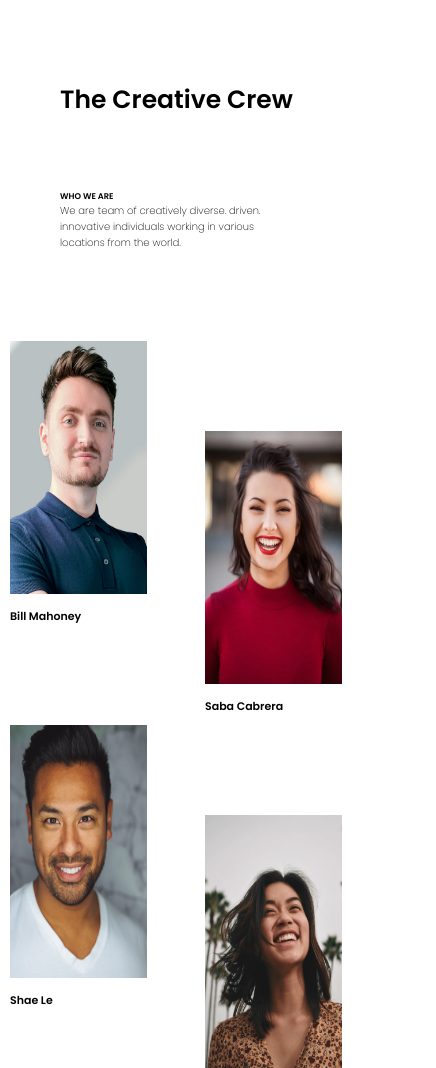
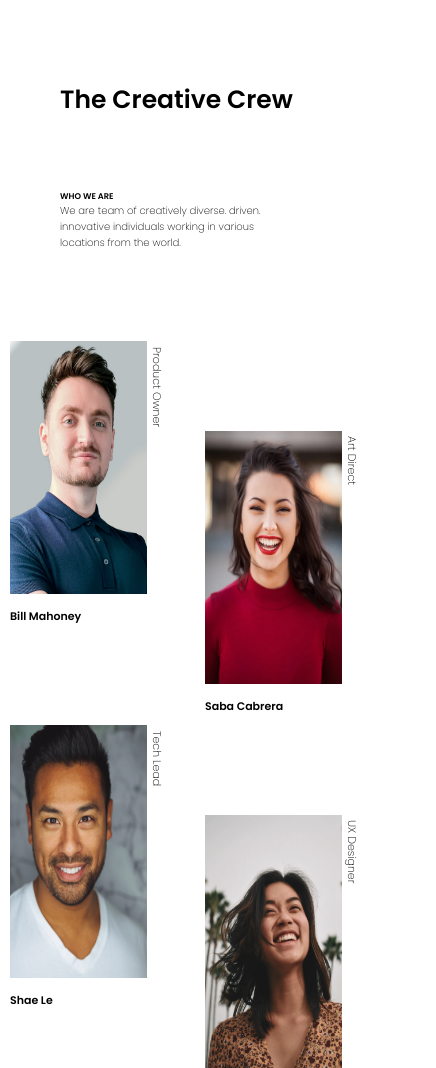
Before and after one commit to ShreyasLakhani/My-Team-Page, a plain HTML site: page index.html in a window 390 px wide. Shown: the top 1068 px of the page, 436 px wide, since content can reach past the window. Drawn offline with Linux system fonts and the light colour scheme.

Commit message:
Add files via upload

```diff
--- a/index.html
+++ b/index.html
@@ -13,7 +13,6 @@
 <body>
     <div class="container">
         <div class="top">
-
             <div class="top-1">
                 <h1>The Creative Crew</h1>
             </div>
@@ -25,35 +24,61 @@
             </div>
         </div>
         <div class="mid">
-
+            <div class="card">
                 <div>
                     <img src="Image/photo1.png" alt="" id="img1">
-                    <b><p>Bill Mahoney</p></b>
-
+                    <b>
+                        <p>Bill Mahoney</p>
+                    </b>
                 </div>
+                <div id="person_1"> Product Owner</div>
+            </div>
+            <div class="card">
                 <div>
                     <img src="Image/photo2.png" alt="" id="img2">
-                    <b><p>Saba Cabrera</p></b>
+                    <b>
+                        <p>Saba Cabrera</p>
+                    </b>
                 </div>
+                <div id="person_2">Art Direct</div>
+            </div>
+            <div class="card">
             <div>
                 <img src="Image/photo3.png" alt="" id="img3">
-                    <b><p>Shae Le</p></b>
+                <b>
+                    <p>Shae Le</p>
+                </b>
+            </div>
+            <div id="person_3">Tech Lead</div>
         </div>
             <br>
-
+<div class="card">
             <div>
                 <img src="Image/photo4.png" alt="" id="img4">
-                    <b><p>Skylah Lu</p></b>
+                <b>
+                    <p>Skylah Lu</p>
+                </b>
             </div>
+            <div id="person_4">UX Designer</div>
+        </div>
+        <div class="card">
             <div>
                 <img src="Image/photo5.png" alt="" id="img5">
-                    <b><p>Griff Richards</p></b>
+                <b>
+                    <p>Griff Richards</p>
+                </b>
             </div>
+            <div id="person_5">Developer</div>
+        </div>
+        <div class="card">
             <div>
                 <img src="Image/photo6.png" alt="" id="img6">
-                    <b><p>Stan John</p></b>
+                <b>
+                    <p>Stan John</p>
+                </b>
             </div>
-
+            <div id="person_6">Developer</div>
+        </div>
         </div>
         <div class="bottom">
             <p>Created by <a href="https://github.com/ShreyasLakhani"> <b> Shreyas</b></a> - <a
--- a/style.css
+++ b/style.css
@@ -36,6 +36,33 @@ a{
     display: flex;
     flex-wrap: wrap;
 }
+
+.card{
+    display: flex;
+    flex-direction: row;
+
+}
+
+#person_1,
+#person_3,
+#person_4,
+#person_6 {
+    writing-mode: vertical-rl;
+    font-family: Poppins;
+    height: 117px;
+    padding-right: 76px;
+    padding-top: 56px;
+}
+
+#person_2,
+#person_5{
+    writing-mode: vertical-rl;
+    font-family: Poppins;
+    height: 117px;
+    padding-right: 76px;
+    padding-top: 105px;
+}
+
 
 .mid div{
     flex-basis: 33%;
@@ -91,6 +118,29 @@ img{
         padding: 10px;
     }
 
+    #person_1,
+    #person_3,
+    #person_5{
+
+        writing-mode: vertical-rl;
+    font-family: Poppins;
+    width: 8px;
+    height: 81px;
+    padding-top: 16px;
+    font-size: 11px;
+    }
+
+    #person_2,
+    #person_4,
+    #person_6{
+        writing-mode: vertical-rl;
+        font-family: Poppins;
+        width: 8px;
+        height: 81px;
+        padding-top: 105px;
+        font-size: 11px;
+    }
+
     .mid{
         display: flex;
         flex-wrap: wrap;
```
Lines whose indentation alone changed are shown as unchanged.
